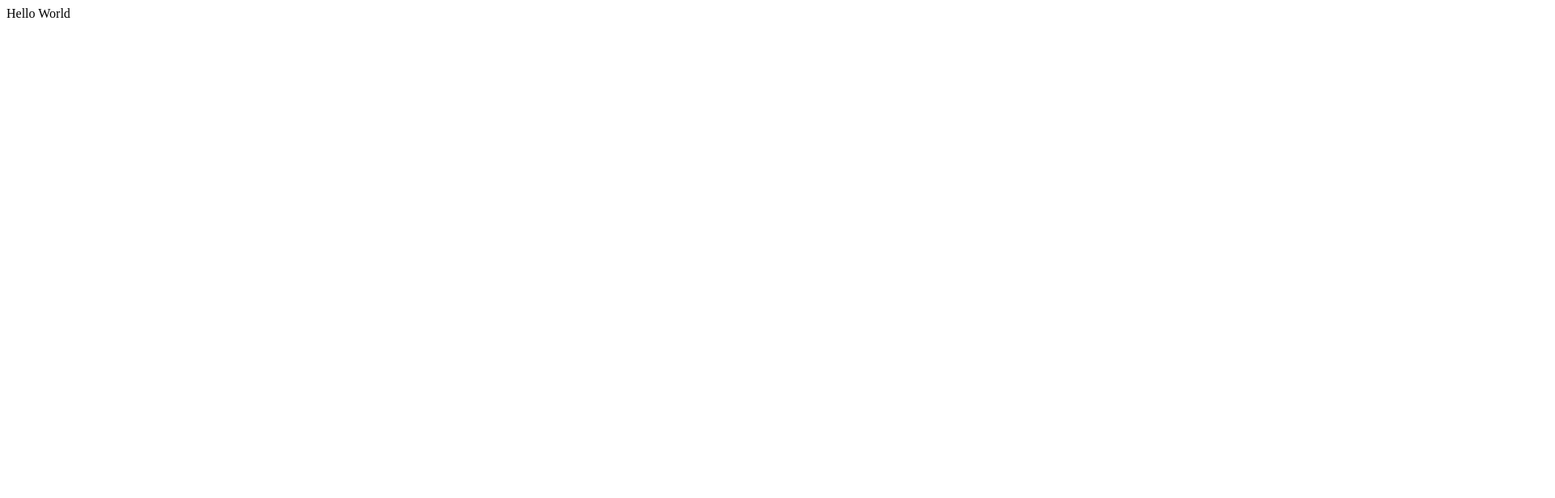
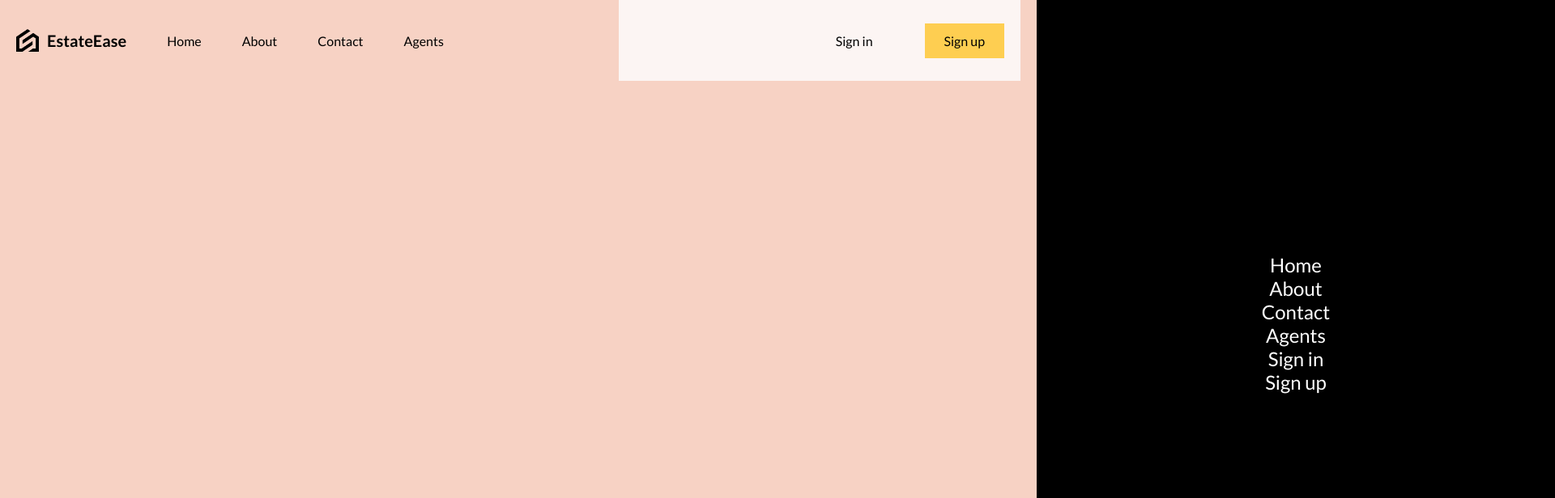
Before and after one commit to ishitagit2003/EstateEase, a React (Vite) app: page / in a window 1280 px wide. Shown: the top 616 px of the page at 81% size, 1920 px wide, since content can reach past the window. Built offline with nearby package versions, Linux system fonts and the light colour scheme.

Commit message:
Navbar ui added

```diff
--- a/src/App.jsx
+++ b/src/App.jsx
@@ -1,6 +1,10 @@
+import Navbar from "./components/navbar/Navbar"
+import "./layout.scss"
 function App() {
   return (
-    <div>Hello World</div>
+    <div className="layout">
+      <Navbar/>
+    </div>
   )
 }
 
--- /dev/null
+++ b/src/components/navbar/Navbar.jsx
@@ -0,0 +1,37 @@
+import "./navbar.scss";
+import React, { useState } from 'react';
+
+function Navbar(){
+  const [open,setOpen]= useState(false)
+  return (
+    <nav>
+      <div className="left">
+        <a href="/" className="logo">
+          <img src="/logo.png" alt="" />
+          <span>EstateEase</span>
+        </a>
+        <a href="/">Home</a>
+        <a href="/">About</a>
+        <a href="/">Contact</a>
+        <a href="/">Agents</a>
+      </div>
+      <div className="right">
+      <a href="/">Sign in</a>
+        <a href="/" className="register">Sign up</a>
+      </div>
+      <div className="menuIcon">
+        <img src="/menu.png" alt="" onClick={()=> setOpen((prev) =>!prev)}/>
+      </div>
+      <div className={open? "menu active" :"menu"}>
+      <a href="/">Home</a>
+        <a href="/">About</a>
+        <a href="/">Contact</a>
+        <a href="/">Agents</a>
+        <a href="/">Sign in</a>
+        <a href="/">Sign up</a>
+      </div>
+    </nav>
+  )
+}
+
+export default Navbar
--- /dev/null
+++ b/src/components/navbar/navbar.scss
@@ -0,0 +1,111 @@
+@import "../../responsive.scss";
+
+nav {
+  height: 100px;
+  display: flex;
+  justify-content: space-between;
+  align-items: center;
+
+  a {
+    transition: all 0.4s ease;
+
+    @include sm {
+      display: none;
+    }
+
+    &:hover {
+      scale: 1.05;
+    }
+  }
+
+  .left {
+    flex: 3;
+    display: flex;
+    align-items: center;
+    gap: 50px;
+
+    .logo {
+      font-weight: bold;
+      font-size: 20px;
+      display: flex;
+      align-items: center;
+      gap: 10px;
+
+      img {
+        width: 28px;
+      }
+
+      span {
+        @include md {
+          display: none;
+        }
+
+        @include sm {
+          display: initial;
+        }
+      }
+    }
+  }
+  .right {
+    flex: 2;
+    display: flex;
+    align-items: center;
+    justify-content: flex-end;
+    background-color: #fcf5f3;
+    height: 100%;
+
+    @include md {
+      background-color: transparent;
+    }
+
+    a {
+      padding: 12px 24px;
+      margin: 20px;
+    }
+      }
+    }
+
+    .register {
+      background-color: #fece51;
+    }
+
+    .menuIcon {
+      display: none;
+      z-index: 999;
+
+      img {
+        width: 36px;
+        height: 36px;
+        cursor: pointer;
+      }
+
+      @include sm {
+        display: inline;
+      }
+    }
+
+    .menu {
+      position: absolute;
+      top: 0;
+      right: -50%;
+      background-color: black;
+      color: white;
+      height: 100vh;
+      width: 50%;
+      transition: all 1s ease;
+      display: flex;
+      flex-direction: column;
+      align-items: center;
+      justify-content: center;
+      font-size: 24px;
+
+      &.active {
+        right: 0;
+      }
+
+      @include sm {
+        a {
+          display: initial;
+        }
+      }
+    }
--- /dev/null
+++ b/src/index.scss
@@ -0,0 +1,15 @@
+*{
+    padding: 0;
+    margin: 0;
+    box-sizing: border-box;
+  }
+
+  a {
+    text-decoration: none;
+    color: inherit;
+  }
+
+  body{
+    font-family: "Lato", sans-serif;
+    overflow: hidden;
+  }
--- /dev/null
+++ b/src/layout.scss
@@ -0,0 +1,25 @@
+@import "./responsive.scss";
+.layout {
+    background-color: aqua;
+    height: 100vh;
+    max-width: 1366px;
+    margin-left: auto;
+    margin-right: auto;
+    padding-left: 20px;
+    padding-right: 20px;
+
+    @include lg {
+        background-color: rgb(247, 210, 196);
+        max-width: 1280px;
+      }
+
+      @include md {
+        background-color: rgb(186, 203, 234);
+        max-width: 768px;
+      }
+
+      @include sm {
+        background-color: rgb(239, 200, 200);
+        max-width: 640px;
+      }
+}
--- a/src/main.jsx
+++ b/src/main.jsx
@@ -1,6 +1,7 @@
 import React from 'react'
 import ReactDOM from 'react-dom/client'
 import App from './App.jsx'
+import "./index.scss"
 
 ReactDOM.createRoot(document.getElementById('root')).render(
   <React.StrictMode>
--- /dev/null
+++ b/src/responsive.scss
@@ -0,0 +1,17 @@
+@mixin sm {
+    @media (max-width: 738px) {
+      @content;
+    }
+  }
+
+  @mixin md {
+    @media (max-width: 1024px) {
+      @content;
+    }
+  }
+
+  @mixin lg {
+    @media (max-width: 1366px) {
+      @content;
+    }
+  }
```
